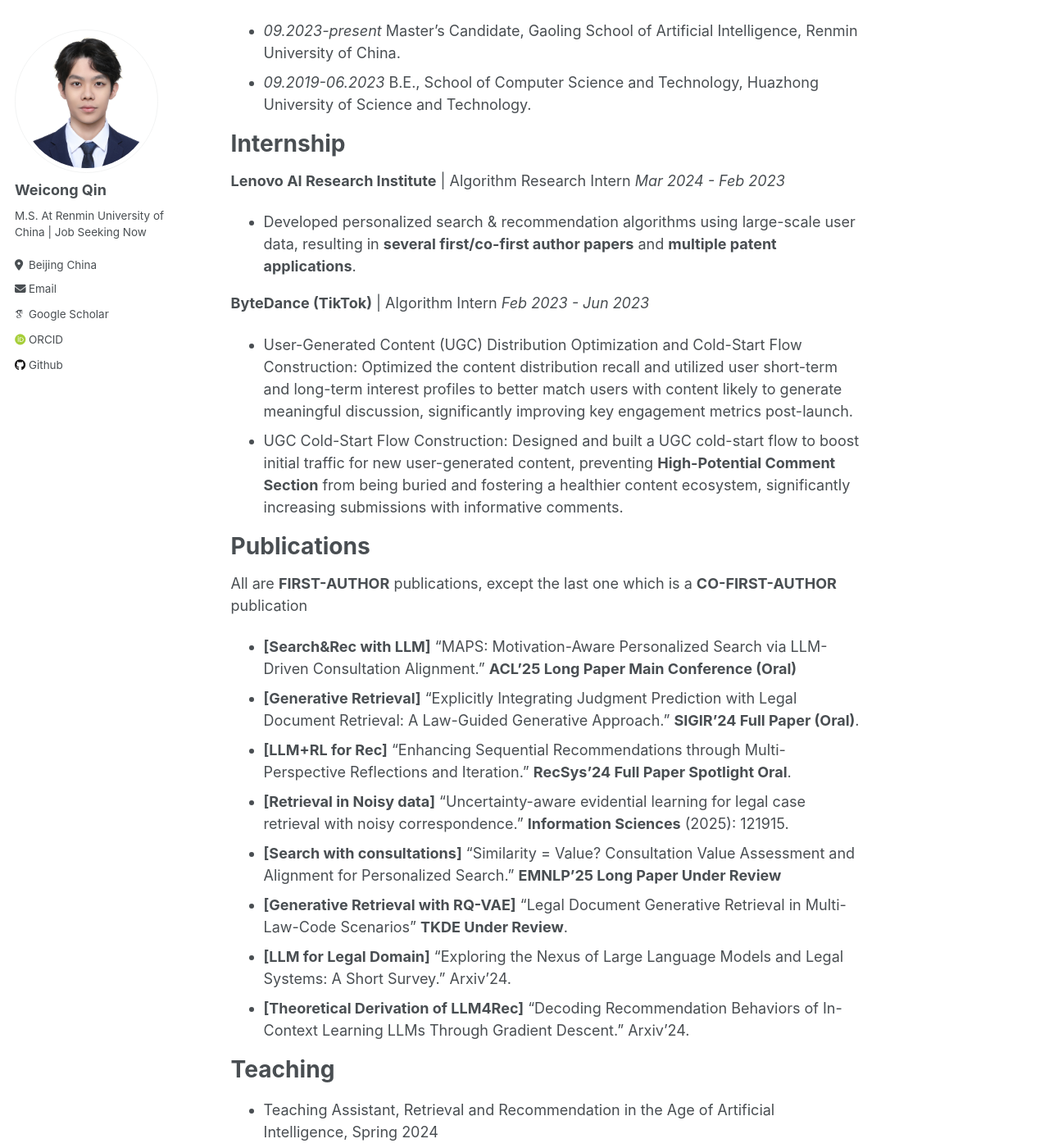
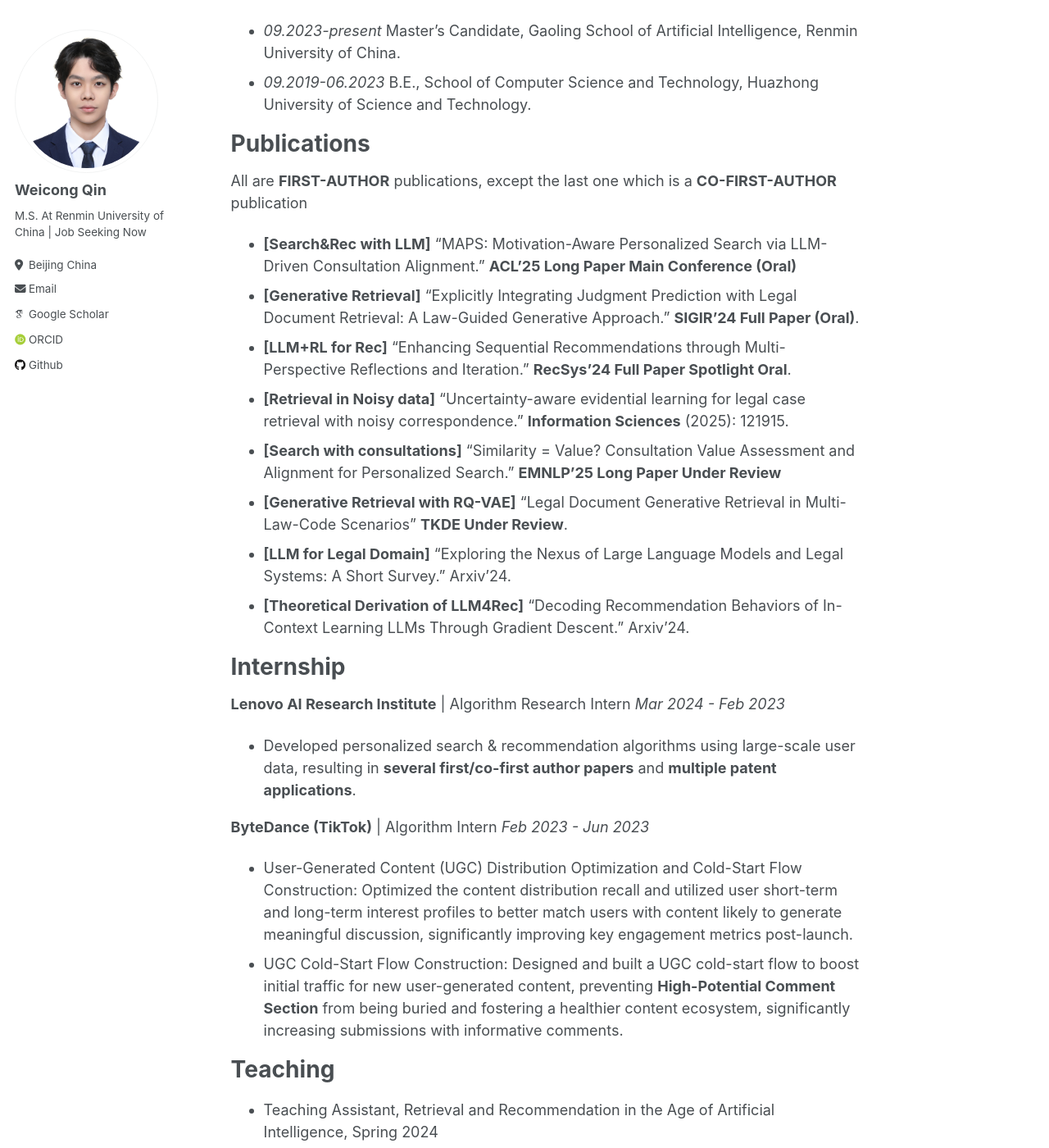
Before and after one commit to E-qin/E-qin.github.io, a Jekyll site: the page built from _pages/about.md, in a window 1280 px wide and 1400 px high, scrolled down 673 px. Shown: the whole window at 82% size. Built offline with Jekyll 4.4.1, drawn with Linux system fonts in a browser that asks for light colours; some web fonts are replaced; part of the change alters nothing that is shown.

Commit message:
Update about.md

```diff
--- a/_pages/about.md
+++ b/_pages/about.md
@@ -37,19 +37,6 @@ Education
 - *09.2019-06.2023* B.E., School of Computer Science and Technology, Huazhong University of Science and Technology.
 
 
-Internship
-============
-
-**Lenovo AI Research Institute** | Algorithm Research Intern
-*Mar 2024 - Feb 2023*
-- Developed personalized search & recommendation algorithms using large-scale user data, resulting in **several first/co-first author papers** and **multiple patent applications**.
-
-**ByteDance (TikTok)** | Algorithm Intern
-*Feb 2023 - Jun 2023*
-- User-Generated Content (UGC) Distribution Optimization and Cold-Start Flow Construction: Optimized the content distribution recall and utilized user short-term and long-term interest profiles to better match users with content likely to generate meaningful discussion, significantly improving key engagement metrics post-launch.
-- UGC Cold-Start Flow Construction: Designed and built a UGC cold-start flow to boost initial traffic for new user-generated content, preventing **High-Potential Comment Section** from being buried and fostering a healthier content ecosystem, significantly increasing submissions with informative comments.
-
-
 Publications
 ============
 All are **FIRST-AUTHOR** publications, except the last one which is a **CO-FIRST-AUTHOR** publication
@@ -62,6 +49,20 @@ All are **FIRST-AUTHOR** publications, except the last one which is a **CO-FIRST
 * **[Generative Retrieval with RQ-VAE]** "Legal Document Generative Retrieval in Multi-Law-Code Scenarios" **TKDE Under Review**.
 * **[LLM for Legal Domain]** "Exploring the Nexus of Large Language Models and Legal Systems: A Short Survey." Arxiv'24.
 * **[Theoretical Derivation of LLM4Rec]** "Decoding Recommendation Behaviors of In-Context Learning LLMs Through Gradient Descent." Arxiv'24.
+
+
+
+Internship
+============
+
+**Lenovo AI Research Institute** | Algorithm Research Intern
+*Mar 2024 - Feb 2023*
+- Developed personalized search & recommendation algorithms using large-scale user data, resulting in **several first/co-first author papers** and **multiple patent applications**.
+
+**ByteDance (TikTok)** | Algorithm Intern
+*Feb 2023 - Jun 2023*
+- User-Generated Content (UGC) Distribution Optimization and Cold-Start Flow Construction: Optimized the content distribution recall and utilized user short-term and long-term interest profiles to better match users with content likely to generate meaningful discussion, significantly improving key engagement metrics post-launch.
+- UGC Cold-Start Flow Construction: Designed and built a UGC cold-start flow to boost initial traffic for new user-generated content, preventing **High-Potential Comment Section** from being buried and fostering a healthier content ecosystem, significantly increasing submissions with informative comments.
 
 
 
```
